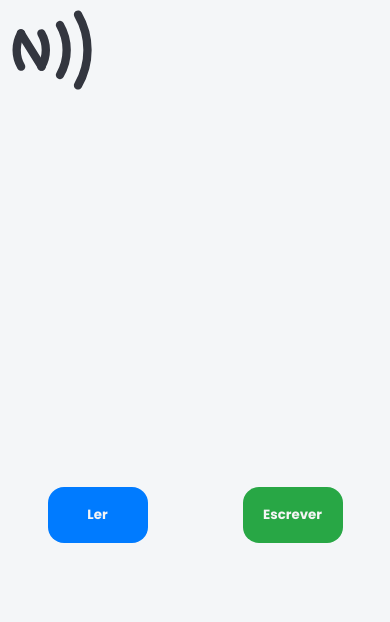
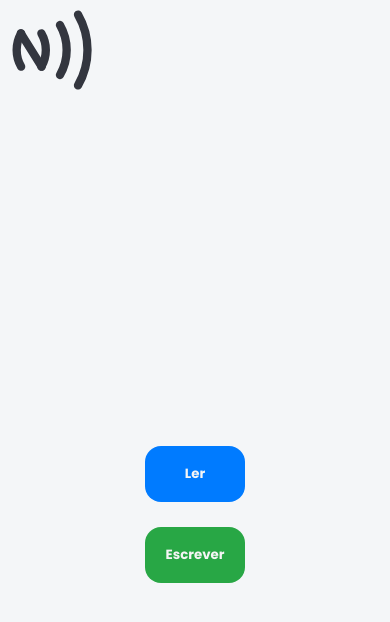
Before and after one commit to didzao/nfc, a React (Vite) app: page / in a window 390 px wide. Shown: the top 622 px of the page. Built offline with nearby package versions, Linux system fonts and the light colour scheme.

Commit message:
Add files via upload

```diff
--- a/src/app.scss
+++ b/src/app.scss
@@ -43,8 +43,8 @@ body {
   height: 56px;
   width: 100px;
   border: none;
+  font-weight: bold;
   border-radius: 16px;
-  font-weight: bold;
   color: whitesmoke;
   background-color: #007bff;
   font-family: "Poppins", sans-serif;
@@ -55,9 +55,9 @@ body {
   }
 
   &:active {
-    transform: scale(0.96); // Dá a sensação de "apertar"
+    filter: none;
+    transform: scale(0.96);
     background-color: #0056b3;
-    filter: none;
   }
 }
 
@@ -73,3 +73,10 @@ body {
     background-color: #1e7e34;
   }
 }
+
+@media (max-width: 768px) {
+  .button-container {
+    row-gap: 25px;
+    flex-direction: column;
+  }
+}
```
